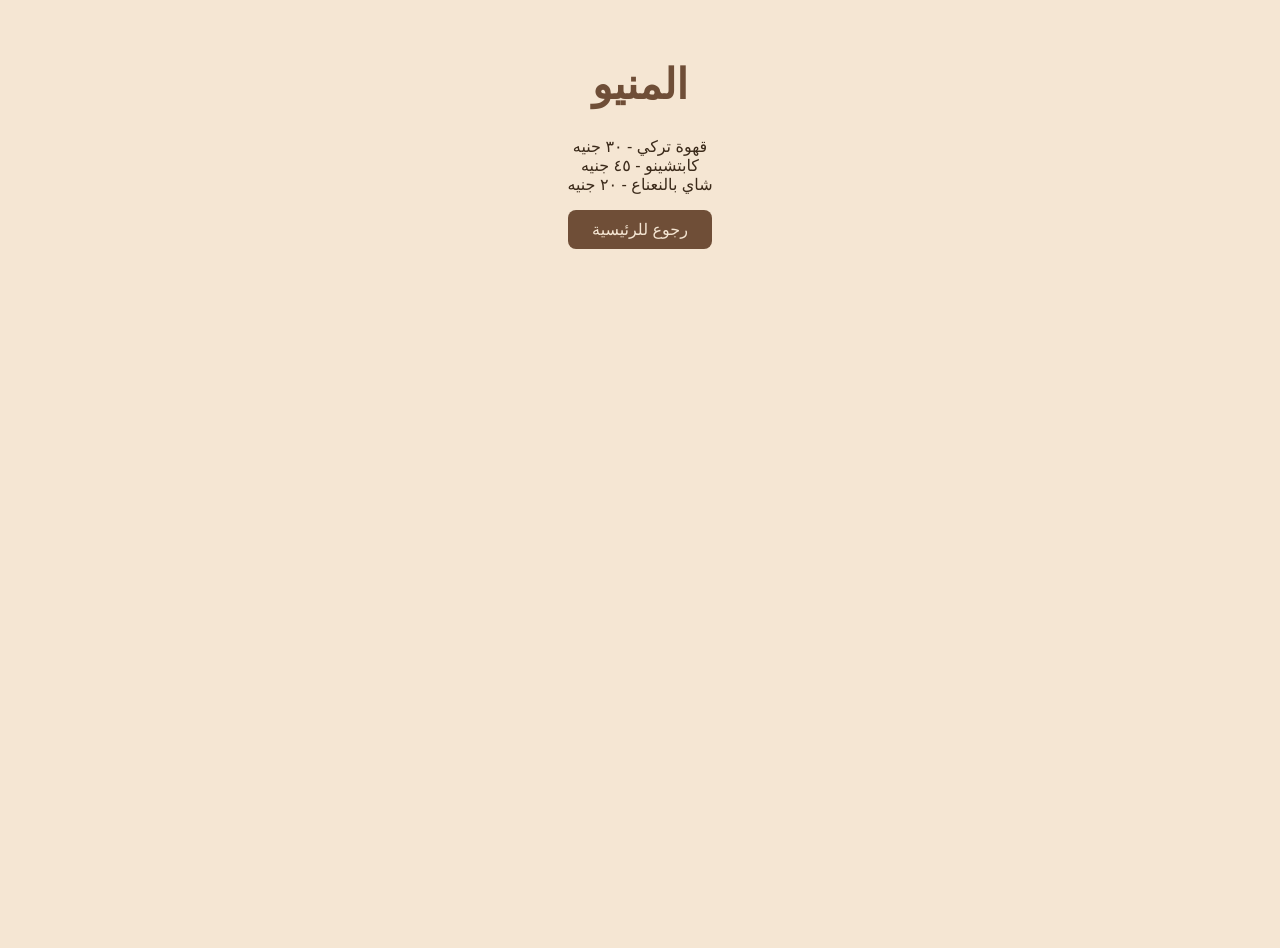
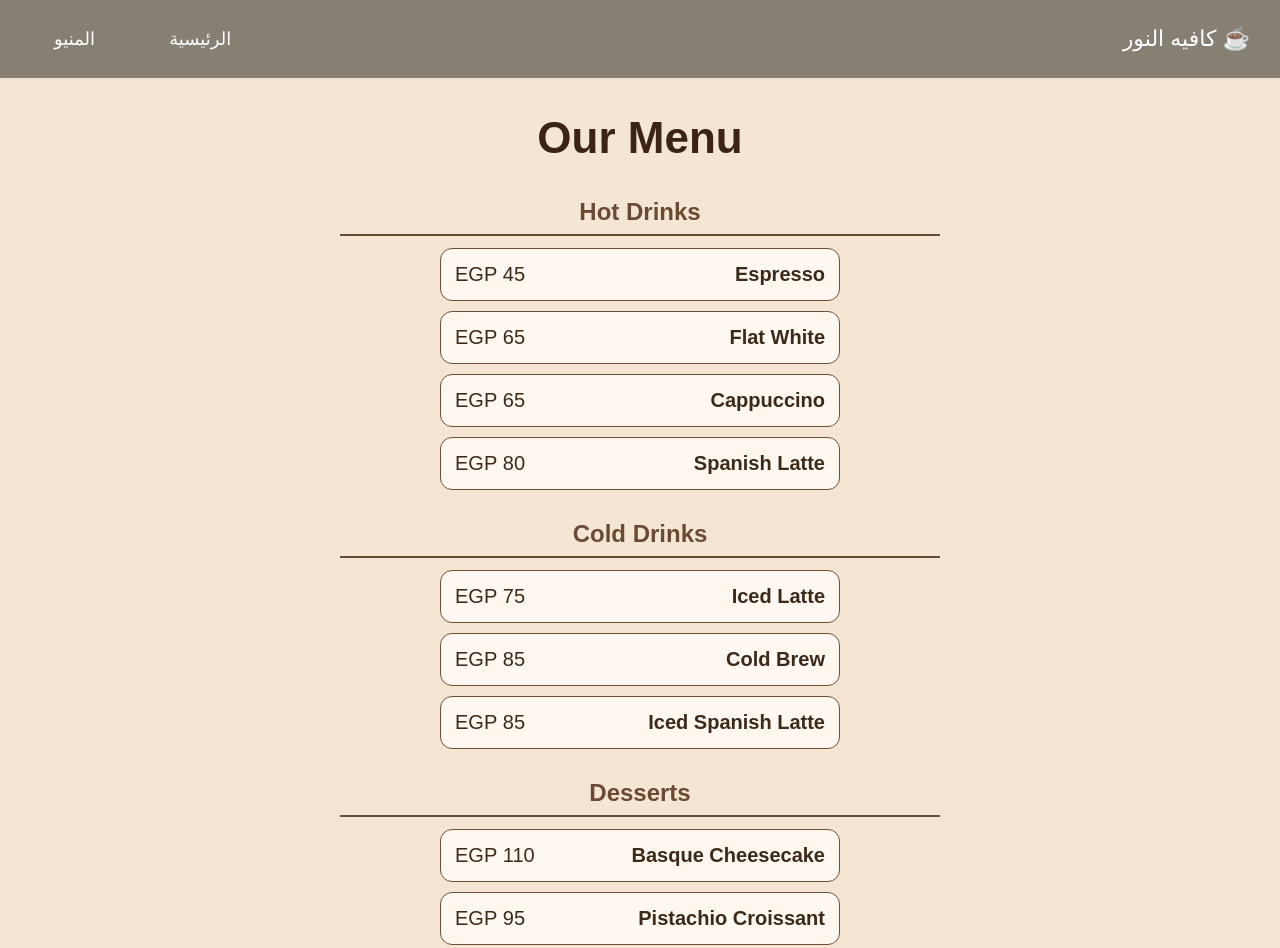
Before and after one commit to mohamedahmedit7-tech/cafe-alnour, a plain HTML site: page menu.html in a window 1280 px wide. Before the commit the page ends 800 px from the top, so only its background shows below. Drawn offline with Linux system fonts and the light colour scheme.

Commit message:
Add files via upload

```diff
--- a/menu.html
+++ b/menu.html
@@ -6,13 +6,42 @@
     <link rel="stylesheet" href="style.css">
     <meta name="viewport" content="width=device-width, initial-scale=1.0">
 </head>
-<body>
-    <h1>المنيو</h1>
+<body class="menu-page">
+  <nav class="nav">
+    <span>☕ كافيه النور</span>
+    <div>
+      <a href="index.html">الرئيسية</a>
+      <a href="menu.html">المنيو</a>
+    </div>
+  </nav>
+
+  <h1 class="menu-title">Our Menu</h1>
+
+  <section class="category">
+    <h2>Hot Drinks</h2>
     <ul>
-        <li>قهوة تركي - ٣٠ جنيه</li>
-        <li>كابتشينو - ٤٥ جنيه</li>
-        <li>شاي بالنعناع - ٢٠ جنيه</li>
+      <li><b>Espresso</b> <span>45 EGP</span></li>
+      <li><b>Flat White</b> <span>65 EGP</span></li>
+      <li><b>Cappuccino</b> <span>65 EGP</span></li>
+      <li><b>Spanish Latte</b> <span>80 EGP</span></li>
     </ul>
-    <a href="index.html">رجوع للرئيسية</a>
+  </section>
+
+  <section class="category">
+    <h2>Cold Drinks</h2>
+    <ul>
+      <li><b>Iced Latte</b> <span>75 EGP</span></li>
+      <li><b>Cold Brew</b> <span>85 EGP</span></li>
+      <li><b>Iced Spanish Latte</b> <span>85 EGP</span></li>
+    </ul>
+  </section>
+
+  <section class="category">
+    <h2>Desserts</h2>
+    <ul>
+      <li><b>Basque Cheesecake</b> <span>110 EGP</span></li>
+      <li><b>Pistachio Croissant</b> <span>95 EGP</span></li>
+    </ul>
+  </section>
 </body>
 </html>
--- a/style.css
+++ b/style.css
@@ -1,6 +1,11 @@
 
-    body {
-        background-color: #f5e6d3;
+* {
+  margin: 0;
+  box-sizing: border-box;
+}
+  body {
+        background: linear-gradient(to bottom, #f5e6d3, #d9b99b);
+        min-height: 100vh;
         color: #3b2a1a;
         font-family: Arial, sans-serif;
         text-align: center;
@@ -22,6 +27,15 @@
         list-style: none;
         padding: 0;
     }
+    li {
+  background-color: #fff8f0;
+  border: 1px solid #6f4e37;
+  border-radius: 12px;
+  padding: 14px;
+  margin: 10px auto;
+  max-width: 400px;
+  font-size: 20px;
+}
 @media (max-width: 600px) {
   body {
     font-size: 16px;
@@ -31,3 +45,84 @@
     height: auto;
   }
 }
+.hero {
+  min-height: 100vh;
+  background: linear-gradient(rgba(0,0,0,0.35), rgba(0,0,0,0.35)), url("images/hero.jpg") center/cover no-repeat;
+  display: flex;
+  flex-direction: column;
+}
+.nav {
+  display: flex;
+  justify-content: space-between;
+  align-items: center;
+  padding: 18px 30px;
+  background: rgba(0,0,0,0.45);
+  color: white;
+  font-size: 22px;
+}
+.nav a {
+  color: white;
+  background: none;
+  margin-right: 20px;
+  text-decoration: none;
+  font-size: 18px;
+}
+.box {
+  margin: auto;
+  background: rgba(255,255,255,0.88);
+  padding: 30px 40px;
+  border-radius: 16px;
+  text-align: center;
+  max-width: 500px;
+}
+.box {
+  max-width: 750px;
+  padding: 60px 50px;
+}
+.box h1 {
+  font-size: 48px;
+  color: #3b2415;
+}
+.box p {
+  font-size: 22px;
+  margin-bottom: 25px;
+}
+.features {
+  display: flex;
+  justify-content: center;
+  gap: 25px;
+  margin-bottom: 30px;
+  font-size: 18px;
+}
+.box h1 {
+  margin: 0 0 15px 0;
+  padding: 0;
+}
+.box {
+  padding: 40px 50px;
+}
+.menu-page {
+  background: #f5e6d3;
+  min-height: 100vh;
+}
+.menu-title {
+  text-align: center;
+  font-size: 44px;
+  margin: 35px 0;
+  color: #3b2415;
+}
+.category {
+  max-width: 600px;
+  margin: 0 auto 30px;
+}
+.category h2 {
+  color: #6b4a35;
+  border-bottom: 2px solid #6b4a35;
+  padding-bottom: 8px;
+  margin-bottom: 12px;
+}
+.category li {
+  display: flex;
+  justify-content: space-between;
+  font-size: 20px;
+}
```
Also changed, not shown: index.html (+19 -3 lines), 2 other files.
